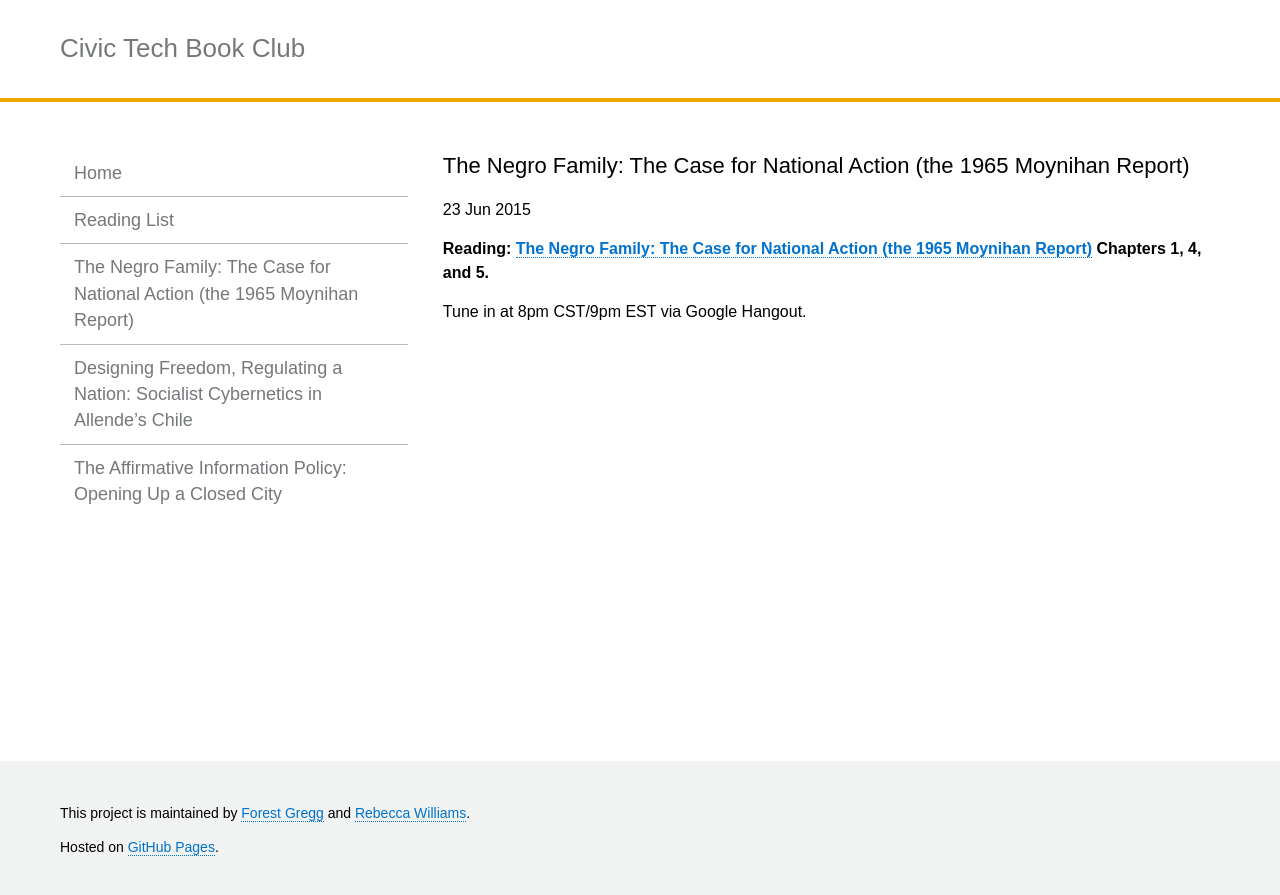
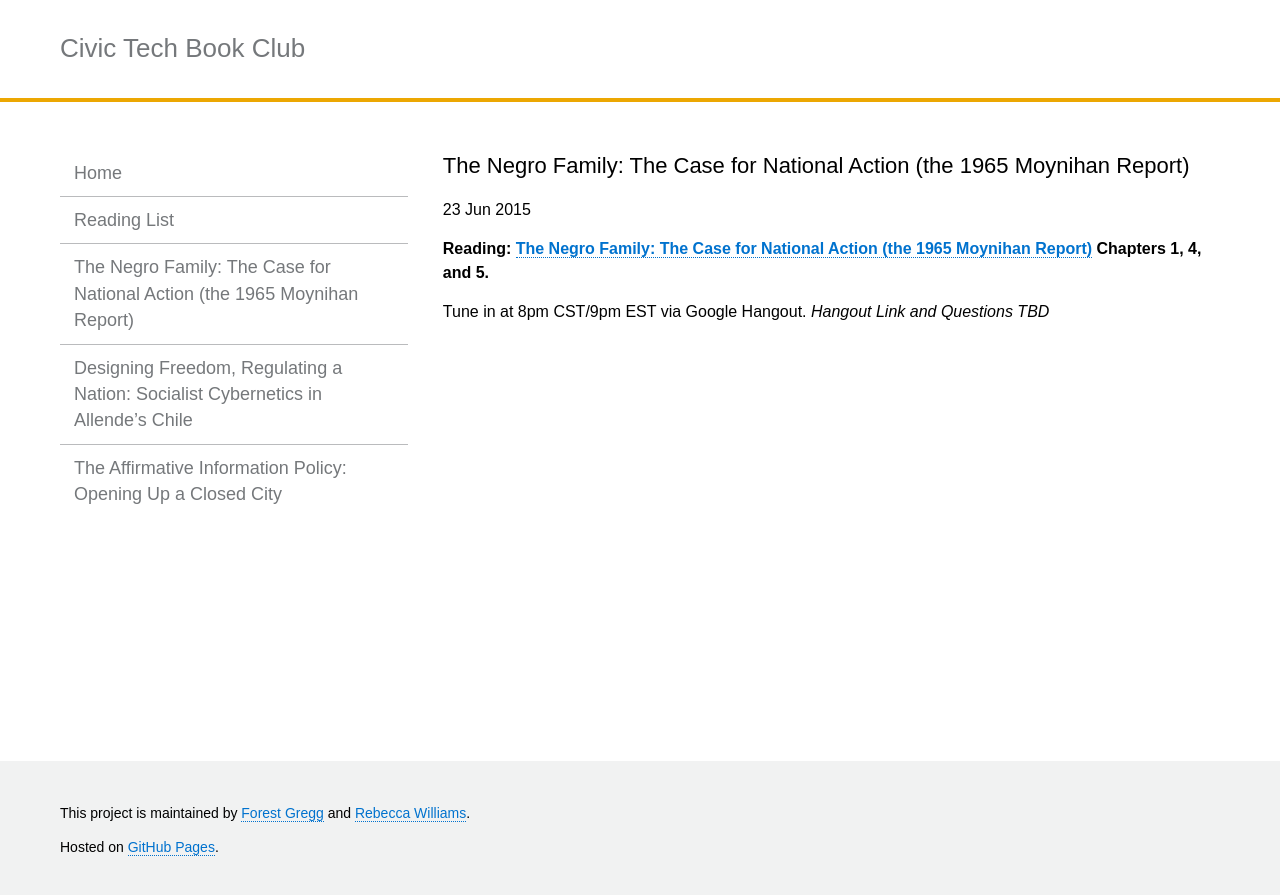
Before and after one commit to rebeccawilliams/bookclub, a Jekyll site: the page built from _posts/2015-05-26-the-1965-moynihan-report.md, in a window 1280 px wide. Shown: the top 895 px of the page. Built offline with Jekyll 4.4.1, drawn with Linux system fonts in a browser that asks for light colours.

Commit message:
Update 2015-05-26-the-1965-moynihan-report.md

```diff
--- a/_posts/2015-05-26-the-1965-moynihan-report.md
+++ b/_posts/2015-05-26-the-1965-moynihan-report.md
@@ -7,4 +7,4 @@ categories: jekyll update
 
 **Reading: [The Negro Family: The Case for National Action (the 1965 Moynihan Report)](https://web.stanford.edu/~mrosenfe/Moynihan%27s%20The%20Negro%20Family.pdf) Chapters 1, 4, and 5.**
 
-Tune in at 8pm CST/9pm EST via Google Hangout.
+Tune in at 8pm CST/9pm EST via Google Hangout. *Hangout Link and Questions TBD*
```
